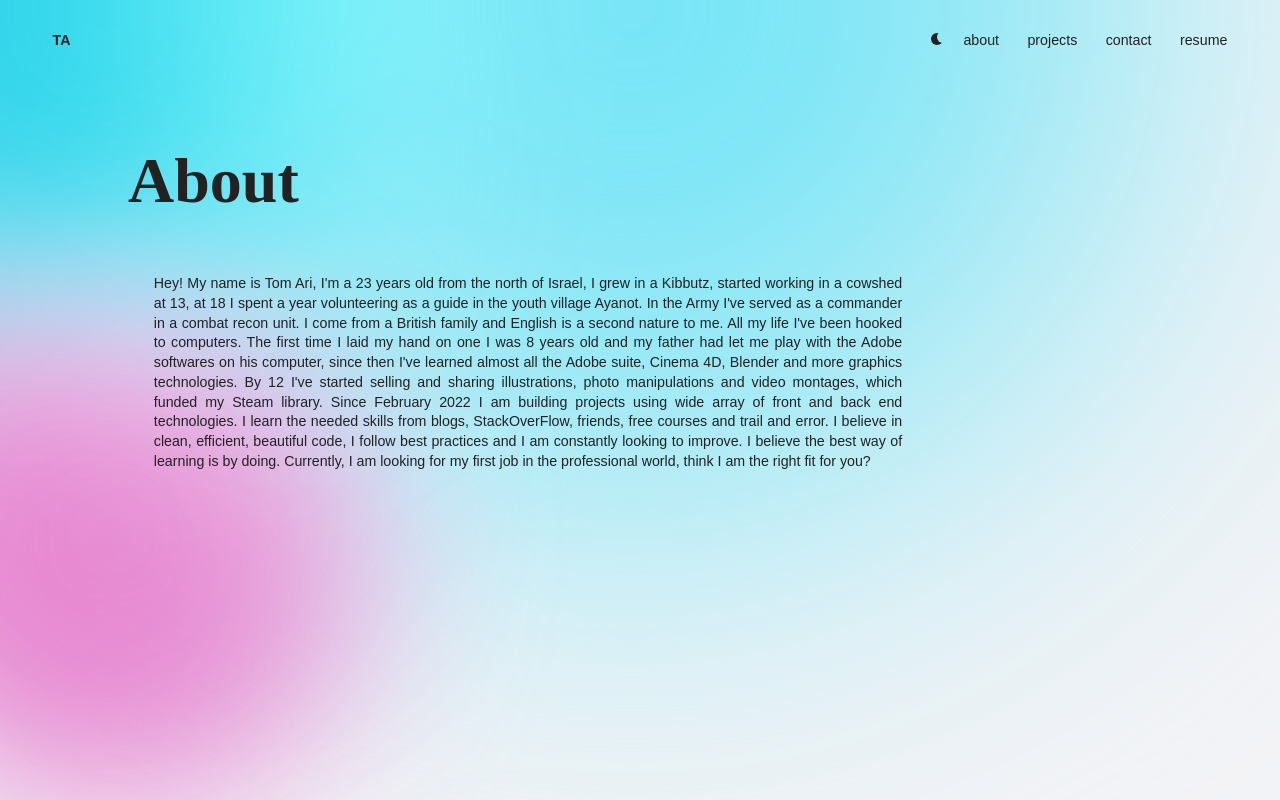
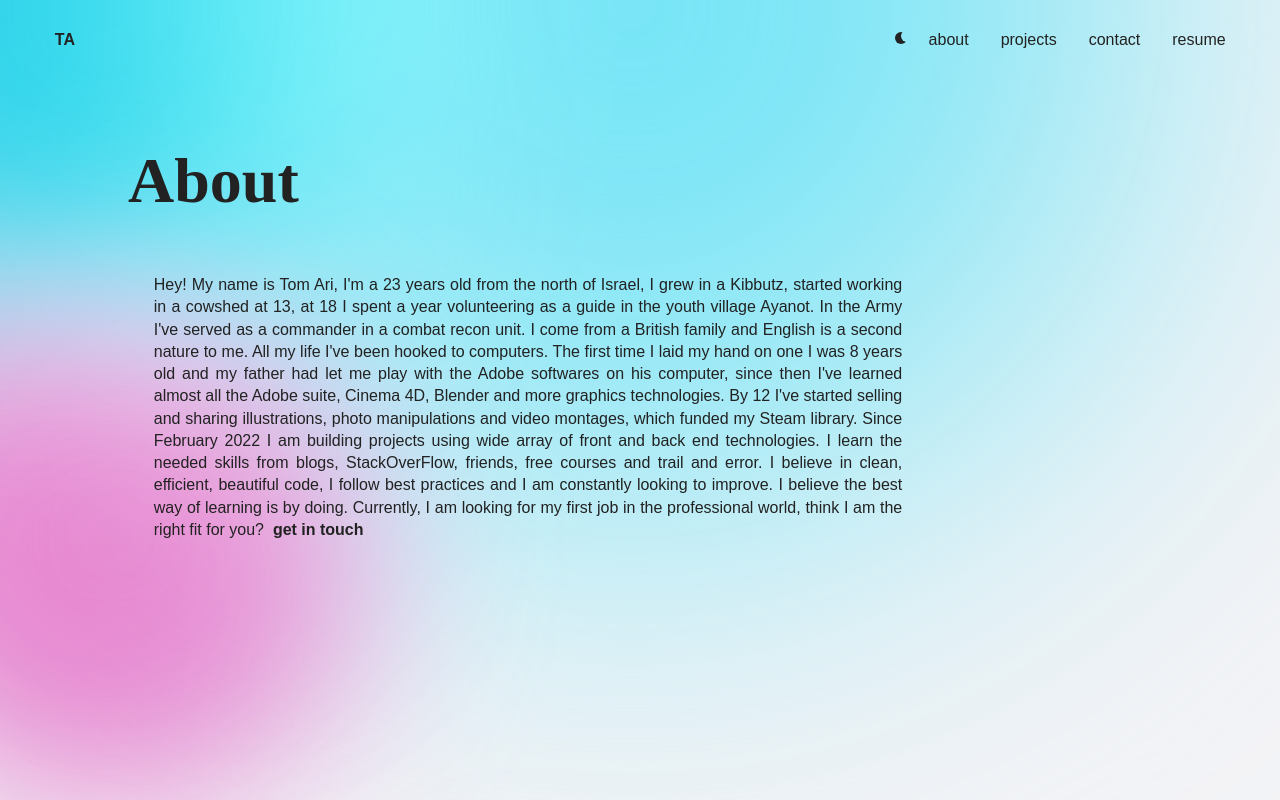
Before and after one commit to tomari3/tomari-perosnal-website, a React (Create React App) app: page /about in a window 1280 px wide. Shown: the top 800 px of the page. Built offline with nearby package versions, Linux system fonts and the light colour scheme.

Commit message:
contact me

```diff
--- a/src/components/About/About.js
+++ b/src/components/About/About.js
@@ -1,10 +1,12 @@
 import React from "react";
+
+import { useNavigate } from "react-router-dom";
 
 import { motion } from "framer-motion";
 
 import { HomeIntroWrapper } from "../../styles/HomeIntroWrapper";
 import AnimatedCharacters from "../Home/AnimatedText";
-import { TextLink } from "../../styles/TextLink";
+import { HistoryLink } from "../../styles/HistoryLink";
 
 const placeholderText = [{ text: "About" }];
 const paragraph = {
@@ -19,6 +21,11 @@ const container = {
   },
 };
 export const About = () => {
+  const history = useNavigate();
+  const linkContact = () => {
+    history("/contact");
+  };
+
   return (
     <HomeIntroWrapper initial="hidden" animate={"visible"} variants={container}>
       <div className="text">
@@ -33,7 +40,12 @@ export const About = () => {
           transition={{ duration: 1, ease: "anticipate", delay: 0.3 }}
           className="paragraph text-justify"
         >
-          <p>{paragraph.text}</p>
+          <p>
+            {paragraph.text}
+            <HistoryLink bold onClick={linkContact}>
+              {paragraph.link}
+            </HistoryLink>
+          </p>
         </motion.div>
       </div>
     </HomeIntroWrapper>
--- a/src/styles/Global.js
+++ b/src/styles/Global.js
@@ -20,6 +20,7 @@ export const Global = createGlobalStyle`
     background-color: var(--primary-bg);
     transition: all 1s ease;
     position: relative;
+
   }
   :root {
 
@@ -45,13 +46,13 @@ export const Global = createGlobalStyle`
     --bg-opacity: ${({ theme }) => theme.bgOpacity};;
 
 
-      @media (min-width: 768px) {
+      /* @media (min-width: 768px) {
         font-size: ${px2vw(18)};
       }
 
       @media (min-width: 1024px) {
         font-size: ${px2vw(16)};
-      }
+      } */
     }
 `;
 
--- /dev/null
+++ b/src/styles/HistoryLink.js
@@ -0,0 +1,34 @@
+import styled from "styled-components";
+import { motion } from "framer-motion";
+
+export const HistoryLink = styled(motion.span)`
+  color: var(--primary-text);
+  font-weight: ${(props) => (props.bold ? "bold" : "400")};
+  font-size: 1rem;
+  cursor: pointer;
+  transition: var(--default-transition), width 0.5s ease;
+  padding: 0 1ch;
+  text-decoration: none;
+  position: relative;
+  &:hover {
+    transform: ${(props) =>
+      props.horizontal ? "translateY(4px)" : "translateX(10px)"};
+  }
+
+  &::after {
+    transition: var(--default-transition), all 0.5s ease;
+    --width: 0;
+    z-index: -1;
+    background-color: var(--primary-bg);
+    position: absolute;
+    content: "";
+    height: 4px;
+    bottom: 0;
+    left: 1ch;
+    width: var(--width);
+  }
+
+  &:hover::after {
+    --width: calc(100% - 2ch);
+  }
+`;
```
